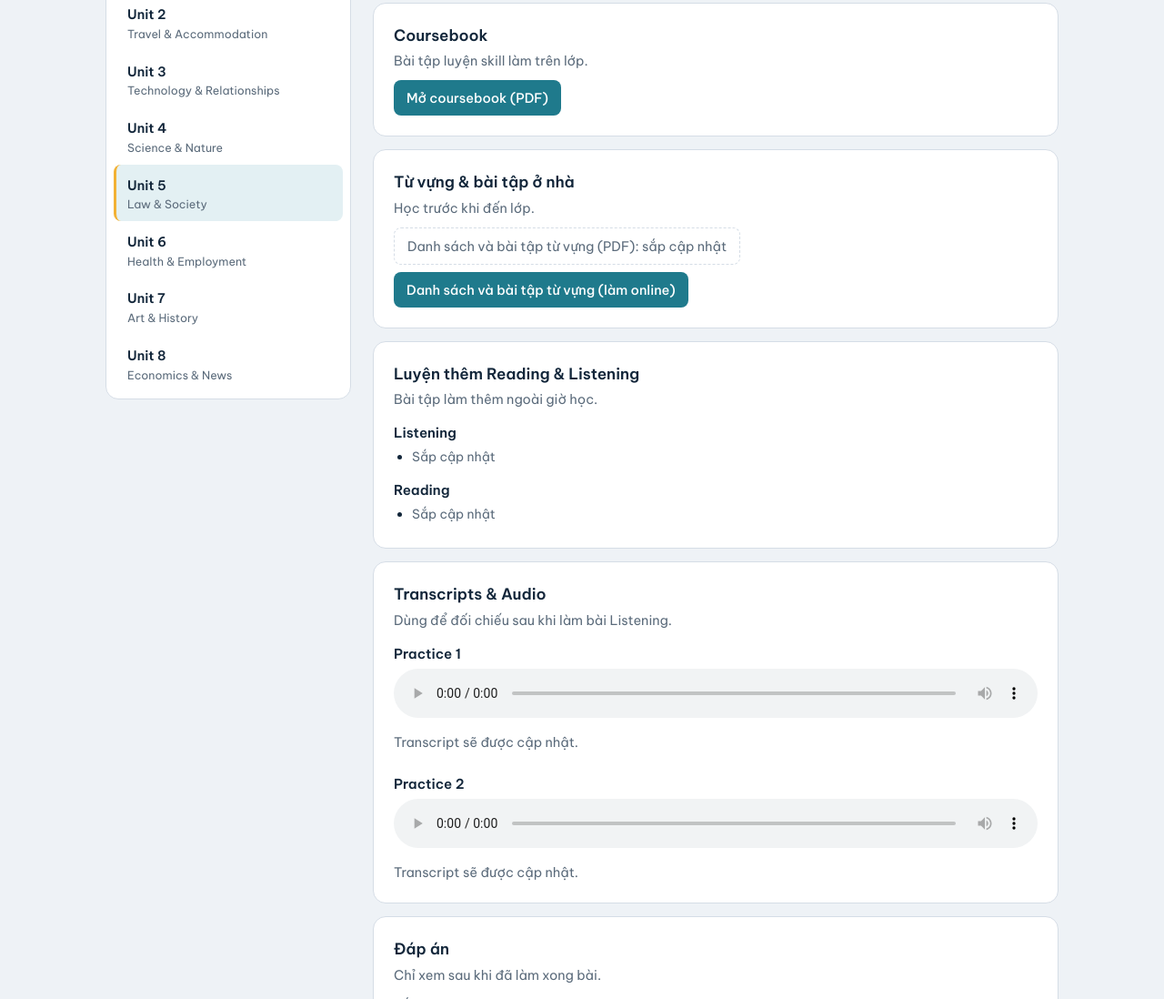
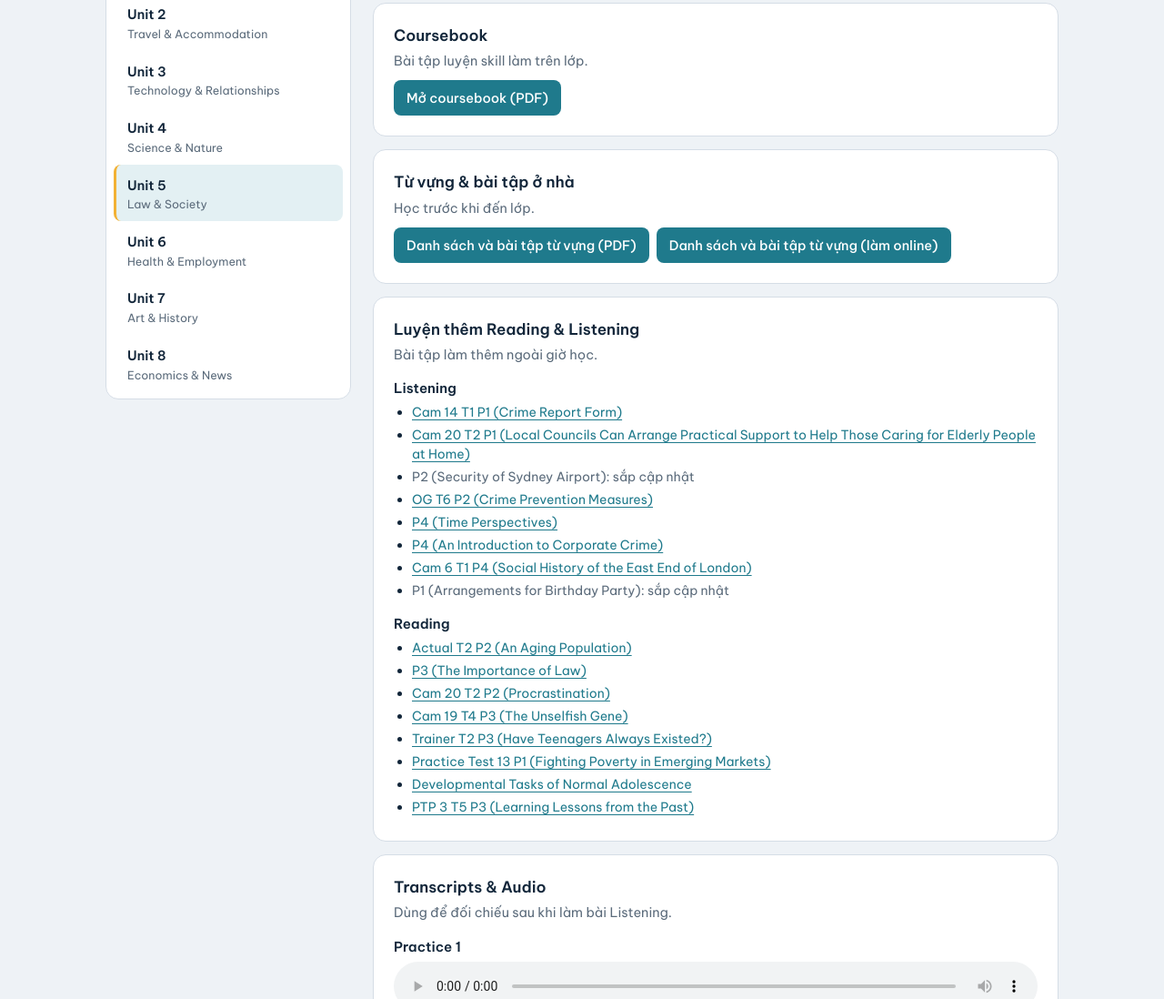
Before and after one commit to anhanh775/Course-Hub---IELTS-Preparation-5.0-6.0-, a plain HTML site: page unit5.html in a window 1280 px wide. Shown: the part 355-1453 px from the top of the page at 91% size. Drawn offline with Linux system fonts and the light colour scheme.

Commit message:
Add files via upload

```diff
--- a/unit5.html
+++ b/unit5.html
@@ -197,10 +197,78 @@ window.UNIT = {
    "unit5/coursebook.pdf"
   ],
   "vocab": [
-   "",
+   "unit5/vocabulary.pdf",
    "unit5/vocab-exercises.html"
   ]
- }
+ },
+ "practiceL": [
+  {
+   "t": "Cam 14 T1 P1 (Crime Report Form)",
+   "u": "https://youpass.vn/thi-thu/listening/7475"
+  },
+  {
+   "t": "Cam 20 T2 P1 (Local Councils Can Arrange Practical Support to Help Those Caring for Elderly People at Home)",
+   "u": "https://youpass.vn/thi-thu/listening/7379"
+  },
+  {
+   "t": "P2 (Security of Sydney Airport)",
+   "u": ""
+  },
+  {
+   "t": "OG T6 P2 (Crime Prevention Measures)",
+   "u": "https://tuhoc.dolenglish.vn/luyen-thi-ielts/ielts-listening-practice-luyen-tap-crime-prevention-official-cambridge-guide-to-ielts-test-6-section-2"
+  },
+  {
+   "t": "P4 (Time Perspectives)",
+   "u": "https://tuhoc.dolenglish.vn/luyen-thi-ielts/ielts-listening-practice-luyen-tap-time-perspectives-actual-test-5-test-3-section-4"
+  },
+  {
+   "t": "P4 (An Introduction to Corporate Crime)",
+   "u": "https://engnovate.com/ielts-listening-answers/an-introduction-to-corporate-crime/"
+  },
+  {
+   "t": "Cam 6 T1 P4 (Social History of the East End of London)",
+   "u": "https://engnovate.com/ielts-listening-tests/cambridge-ielts-06-academic-listening-test-1/"
+  },
+  {
+   "t": "P1 (Arrangements for Birthday Party)",
+   "u": ""
+  }
+ ],
+ "practiceR": [
+  {
+   "t": "Actual T2 P2 (An Aging Population)",
+   "u": "https://study4.com/tests/45/practice/?part=125&layout="
+  },
+  {
+   "t": "P3 (The Importance of Law)",
+   "u": "https://ieltsonlinetests.com/ielts-mock-test-2024-january-reading-practice-test-3?mode=practice_test&parts=3&duration=20"
+  },
+  {
+   "t": "Cam 20 T2 P2 (Procrastination)",
+   "u": "https://youpass.vn/thi-thu/reading/7252"
+  },
+  {
+   "t": "Cam 19 T4 P3 (The Unselfish Gene)",
+   "u": "https://youpass.vn/thi-thu/reading/7258"
+  },
+  {
+   "t": "Trainer T2 P3 (Have Teenagers Always Existed?)",
+   "u": "https://tuhoc.dolenglish.vn/ielts-reading-practice-luyen-tap-ielts-reading-have-teenagers-always-existed-ielts-trainer-test-2-passage-3"
+  },
+  {
+   "t": "Practice Test 13 P1 (Fighting Poverty in Emerging Markets)",
+   "u": "https://www.scribd.com/document/582178967/IELTS-Practice-Test-13-Reading-Ac#page=3"
+  },
+  {
+   "t": "Developmental Tasks of Normal Adolescence",
+   "u": "https://www.ieltsreading.info/blog/developmental-tasks-of-normal-adolescence-ielts-reading"
+  },
+  {
+   "t": "PTP 3 T5 P3 (Learning Lessons from the Past)",
+   "u": "https://tuhoc.dolenglish.vn/ielts-reading-practice-luyen-tap-ielts-reading-learning-lessons-from-the-past-practice-test-plus-3-test-5-passage-3"
+  }
+ ]
 };
 </script>
 <script src="common.js?v=20261119"></script>
```
Also changed, not shown: unit6.html (+69 -1 lines), 1 other file.
